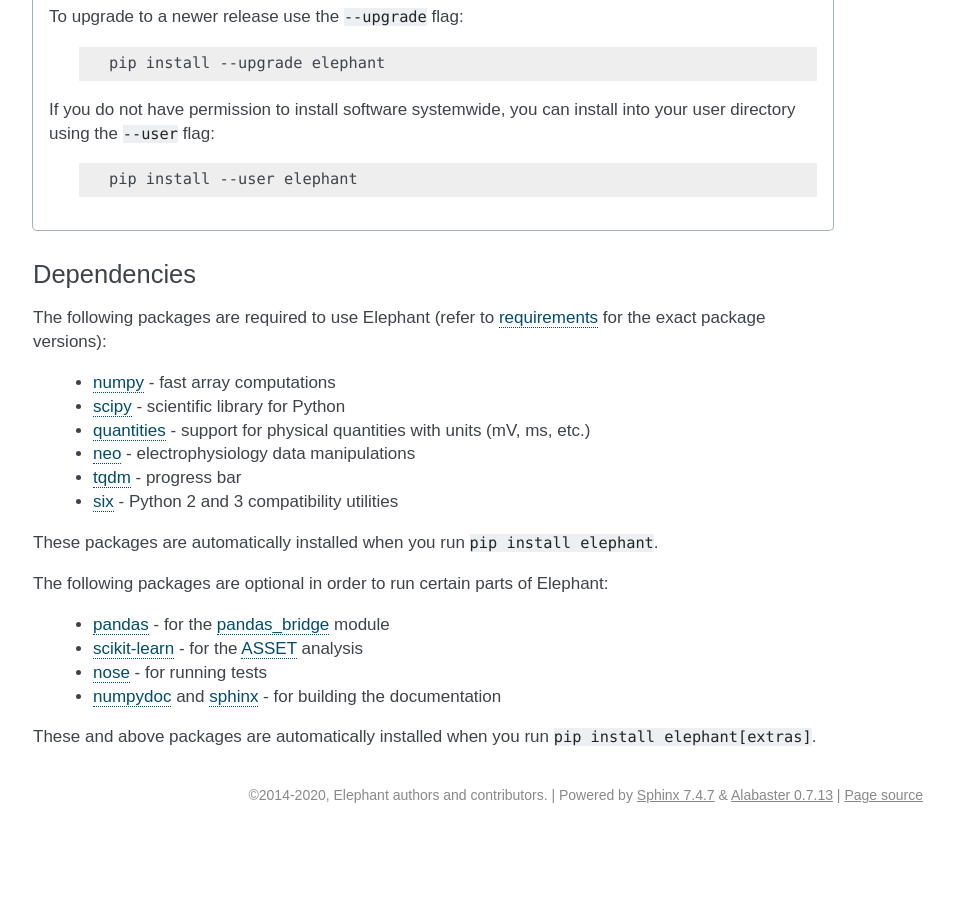
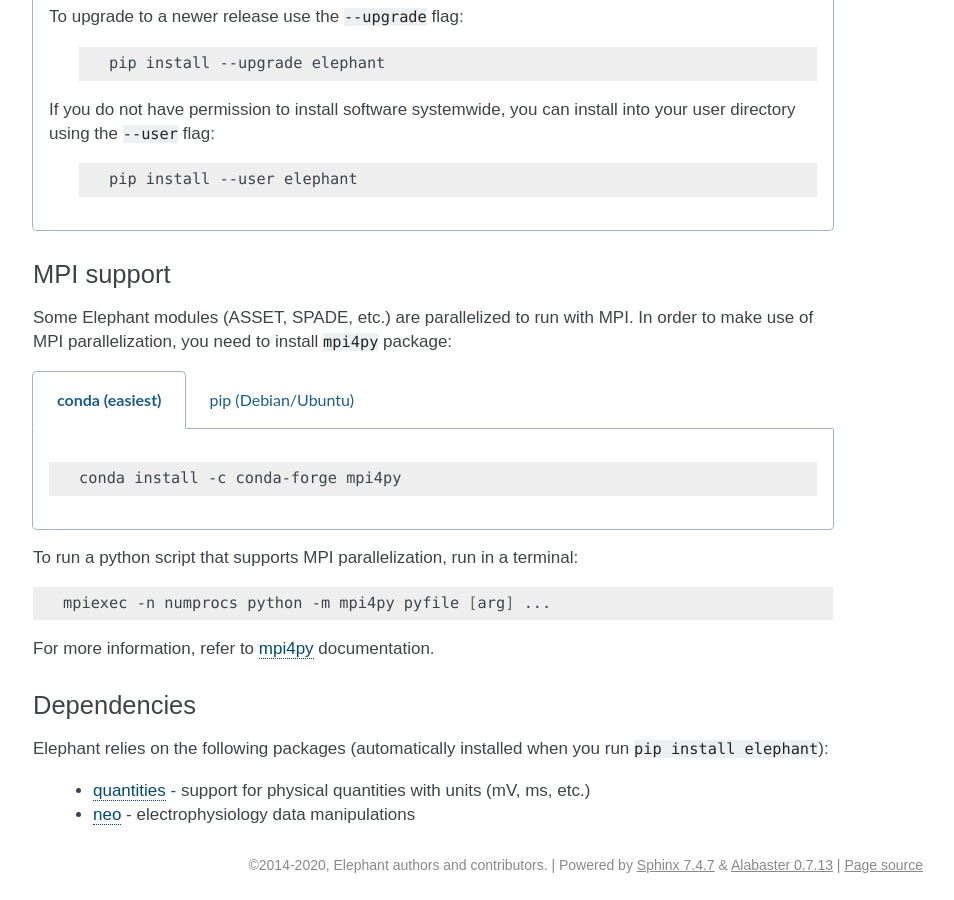
Before and after one commit to NeuralEnsemble/elephant, a Sphinx documentation site: the page built from doc/install.rst, in a window 1280 px wide and 900 px high, scrolled down 885 px. Shown: the whole window, without its empty margins (317-1271 px from the left). Built offline with Sphinx 7.4.7, drawn with Linux system fonts in a browser that asks for light colours; formulas are drawn with MathJax 3; before the commit the page ends 1718 px from its top, so only the background shows below that; some of the changed text lies outside the part shown.

Commit message:
info how to install and use mpi

```diff
--- a/doc/install.rst
+++ b/doc/install.rst
@@ -51,7 +51,7 @@ Installation
 
     .. tab:: Stable release version
 
-        The easiest way to install Elephant is via pip_:
+        The easiest way to install Elephant is via `pip <http://pypi.python.org/pypi/pip>`_:
 
            .. code-block:: sh
 
@@ -116,40 +116,43 @@ Installation
                     conda activate elephant
                     pip install -e .
 
+MPI support
+-----------
+
+Some Elephant modules (ASSET, SPADE, etc.) are parallelized to run with MPI.
+In order to make use of MPI parallelization, you need to install ``mpi4py``
+package:
+
+.. tabs::
+
+    .. tab:: conda (easiest)
+
+        .. code-block:: sh
+
+            conda install -c conda-forge mpi4py
+
+    .. tab:: pip (Debian/Ubuntu)
+
+        .. code-block:: sh
+
+            sudo apt install -y libopenmpi-dev openmpi-bin
+            pip install mpi4py
+
+To run a python script that supports MPI parallelization, run in a terminal:
+
+.. code-block:: sh
+
+    mpiexec -n numprocs python -m mpi4py pyfile [arg] ...
+
+For more information, refer to `mpi4py
+<https://mpi4py.readthedocs.io/en/stable/mpi4py.run.html>`_ documentation.
 
 
 Dependencies
 ------------
 
-The following packages are required to use Elephant (refer to requirements_ for the exact package versions):
+Elephant relies on the following packages (automatically installed when you
+run ``pip install elephant``):
 
-    * numpy_ - fast array computations
-    * scipy_ - scientific library for Python
-    * quantities_ - support for physical quantities with units (mV, ms, etc.)
-    * neo_ - electrophysiology data manipulations
-    * tqdm_ - progress bar
-    * six_ - Python 2 and 3 compatibility utilities
-
-These packages are automatically installed when you run ``pip install elephant``.
-
-The following packages are optional in order to run certain parts of Elephant:
-
-    * `pandas <https://pypi.org/project/pandas/>`_ - for the :doc:`pandas_bridge <reference/pandas_bridge>` module
-    * `scikit-learn <https://pypi.org/project/scikit-learn/>`_ - for the :doc:`ASSET <reference/asset>` analysis
-    * `nose <https://pypi.org/project/nose/>`_ - for running tests
-    * `numpydoc <https://pypi.org/project/numpydoc/>`_ and `sphinx <https://pypi.org/project/Sphinx/>`_ - for building the documentation
-
-These and above packages are automatically installed when you run ``pip install elephant[extras]``.
-
-.. _`Python`: http://python.org/
-.. _`numpy`: http://www.numpy.org/
-.. _`scipy`: https://www.scipy.org/
-.. _`quantities`: http://pypi.python.org/pypi/quantities
-.. _`neo`: http://pypi.python.org/pypi/neo
-.. _`pip`: http://pypi.python.org/pypi/pip
-.. _Anaconda: https://docs.anaconda.com/anaconda/install/
-.. _`Conda environment`: https://docs.conda.io/projects/conda/en/latest/user-guide/tasks/manage-environments.html
-.. _`tqdm`: https://pypi.org/project/tqdm/
-.. _`six`: https://pypi.org/project/six/
-.. _requirements: https://github.com/NeuralEnsemble/elephant/blob/master/requirements/requirements.txt
-.. _PyPI: https://pypi.org/
+    * `quantities <http://pypi.python.org/pypi/quantities>`_ - support for physical quantities with units (mV, ms, etc.)
+    * `neo <http://pypi.python.org/pypi/neo>`_ - electrophysiology data manipulations
```
Also changed, not shown: other parts of doc/install.rst (+2 -2 lines), .travis.yml.
